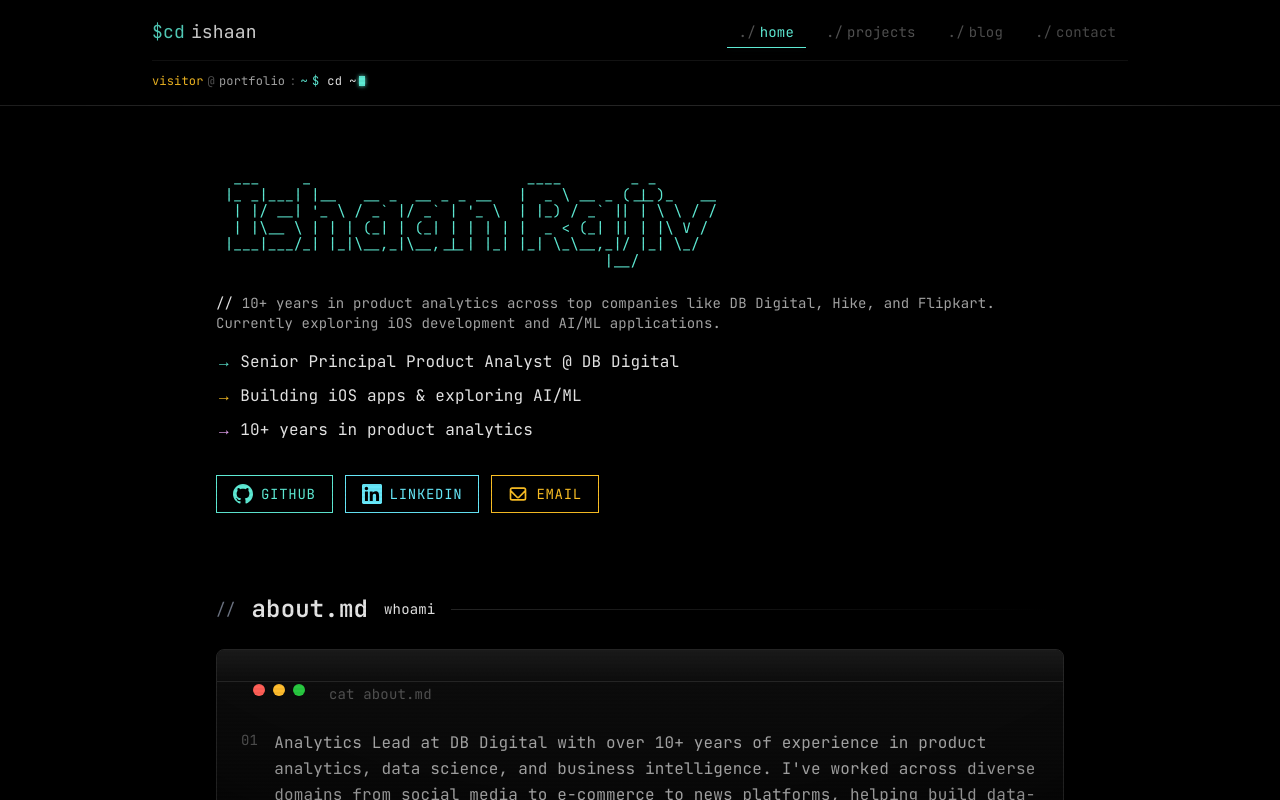
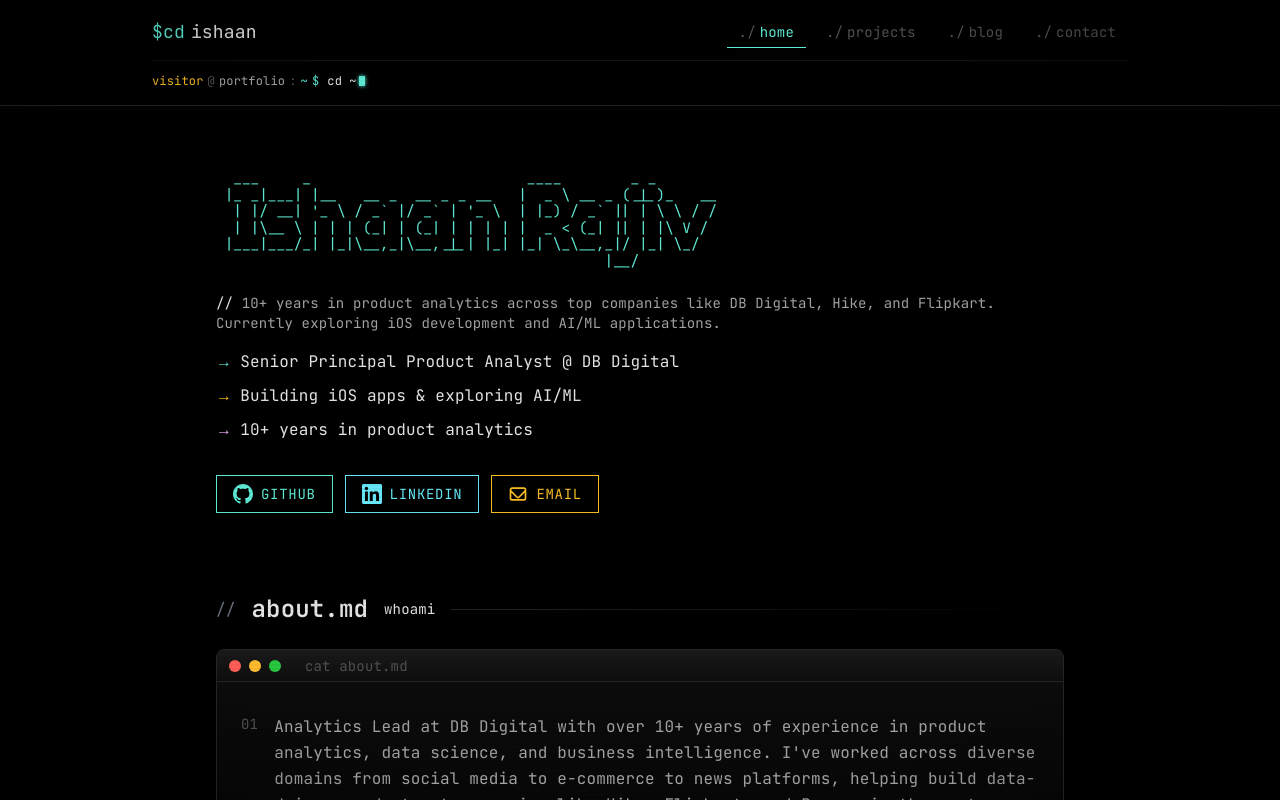
Before and after one commit to ishaanrajiv/personal-website, a Next.js app: page / in a window 1280 px wide. Shown: the top 800 px of the page. Built offline with nearby package versions, Linux system fonts and the light colour scheme.

Commit message:
style: Update global CSS and styling for the TerminalUI component.

```diff
--- a/app/globals.css
+++ b/app/globals.css
@@ -268,17 +268,23 @@ body::after {
 
 /* Terminal window dots */
 .terminal-dots {
+  position: absolute;
+  top: 0;
+  left: 0;
+  right: 0;
   display: flex;
+  align-items: center;
   gap: 6px;
-  padding: 8px 10px;
-  position: relative;
+  height: 28px;
+  padding: 0 10px;
   z-index: 1;
 }
 
 @media (min-width: 640px) {
   .terminal-dots {
     gap: 8px;
-    padding: 10px 12px;
+    height: 32px;
+    padding: 0 12px;
   }
 }
 
--- a/components/TerminalUI.tsx
+++ b/components/TerminalUI.tsx
@@ -133,7 +133,7 @@ export const TerminalWindow: React.FC<TerminalWindowProps> = ({
         <div className="terminal-dot terminal-dot-green" />
         <span className="ml-3 sm:ml-4 text-text-muted text-xs sm:text-sm">{title}</span>
       </div>
-      <div className="pt-3 sm:pt-4 relative z-10">
+      <div className="pt-8 sm:pt-10 relative z-10">
         {children}
       </div>
     </div>
```
